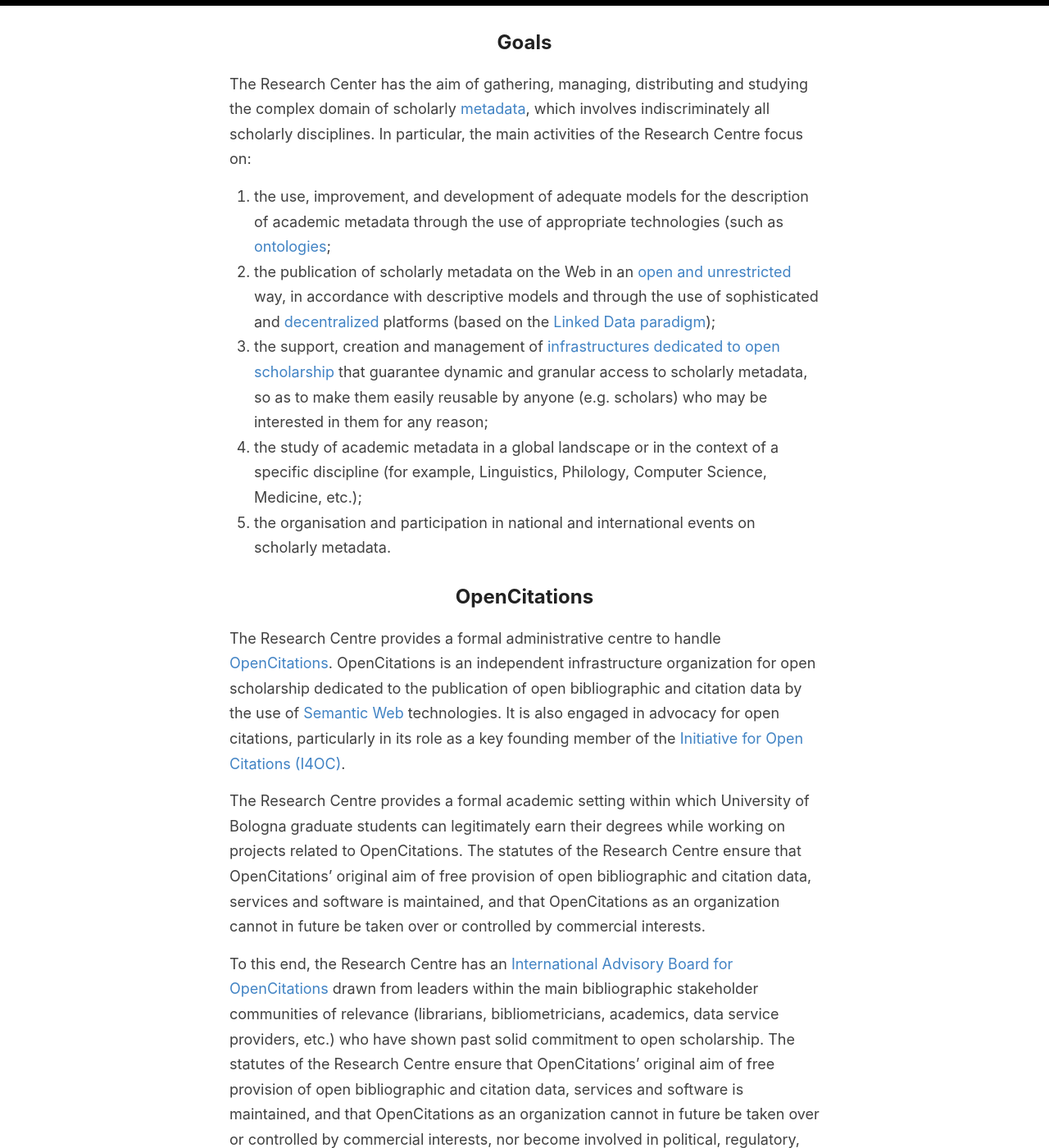
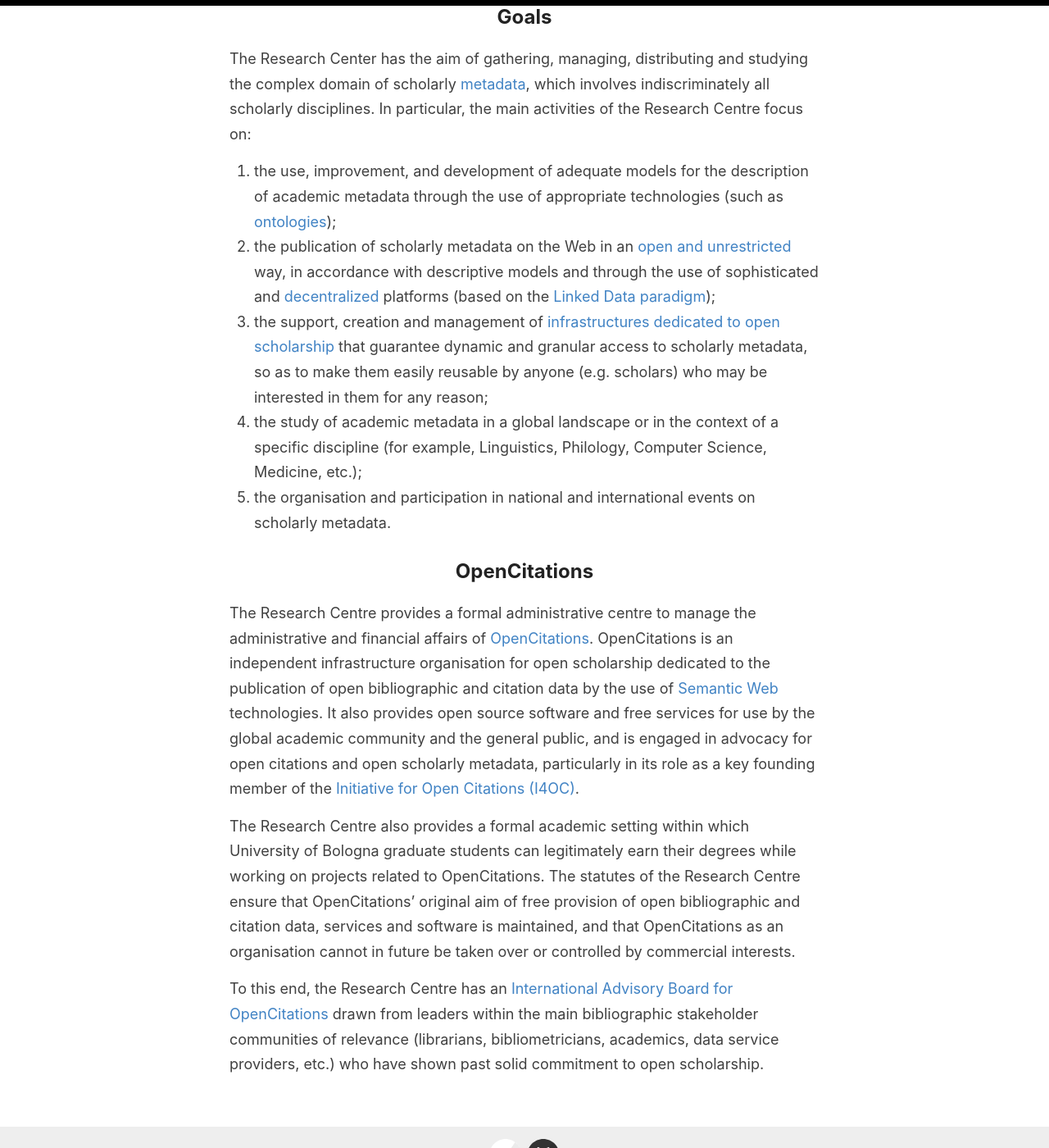
Before and after one commit to openscholarlymetadata/openscholarlymetadata.github.io, a Jekyll site: the page built from _pages/about.md, in a window 1280 px wide and 1400 px high, scrolled down 360 px. Shown: the whole window at 82% size. Built offline with Jekyll 4.4.1, drawn with Linux system fonts in a browser that asks for light colours; some of the changed text lies outside the part shown.

Commit message:
updated text

```diff
--- a/_pages/about.md
+++ b/_pages/about.md
@@ -18,8 +18,8 @@ The Research Center has the aim of gathering, managing, distributing and studyin
 
 ## OpenCitations
 
-The Research Centre provides a formal administrative centre to handle [OpenCitations](http://opencitations.net). OpenCitations is an independent infrastructure organization for open scholarship dedicated to the publication of open bibliographic and citation data by the use of [Semantic Web](https://en.wikipedia.org/wiki/Semantic_Web) technologies. It is also engaged in advocacy for open citations, particularly in its role as a key founding member of the [Initiative for Open Citations (I4OC)](https://i4oc.org).
+The Research Centre provides a formal administrative centre to manage the administrative and financial affairs of [OpenCitations](http://opencitations.net). OpenCitations is an independent infrastructure organisation for open scholarship dedicated to the publication of open bibliographic and citation data by the use of [Semantic Web](https://en.wikipedia.org/wiki/Semantic_Web) technologies. It also provides open source software and free services for use by the global academic community and the general public, and is engaged in advocacy for open citations and open scholarly metadata, particularly in its role as a key founding member of the [Initiative for Open Citations (I4OC)](https://i4oc.org).
 
-The Research Centre provides a formal academic setting within which University of Bologna graduate students can legitimately earn their degrees while working on projects related to OpenCitations. The statutes of the Research Centre ensure that OpenCitations' original aim of free provision of open bibliographic and citation data, services and software is maintained, and that OpenCitations as an organization cannot in future be taken over or controlled by commercial interests.
+The Research Centre also provides a formal academic setting within which University of Bologna graduate students can legitimately earn their degrees while working on projects related to OpenCitations. The statutes of the Research Centre ensure that OpenCitations' original aim of free provision of open bibliographic and citation data, services and software is maintained, and that OpenCitations as an organisation cannot in future be taken over or controlled by commercial interests.
 
-To this end, the Research Centre has an [International Advisory Board for OpenCitations](/board) drawn from leaders within the main bibliographic stakeholder communities of relevance (librarians, bibliometricians, academics, data service providers, etc.) who have shown past solid commitment to open scholarship. The statutes of the Research Centre ensure that OpenCitations' original aim of free provision of open bibliographic and citation data, services and software is maintained, and that OpenCitations as an organization cannot in future be taken over or controlled by commercial interests, nor become involved in political, regulatory, legislative or financial lobbying of any kind.
+To this end, the Research Centre has an [International Advisory Board for OpenCitations](/board) drawn from leaders within the main bibliographic stakeholder communities of relevance (librarians, bibliometricians, academics, data service providers, etc.) who have shown past solid commitment to open scholarship.
```
Also changed, not shown: other parts of _pages/about.md (+2 -2 lines), _pages/contacts.md (+1 -1 lines), _pages/index.md (+1 -1 lines).
